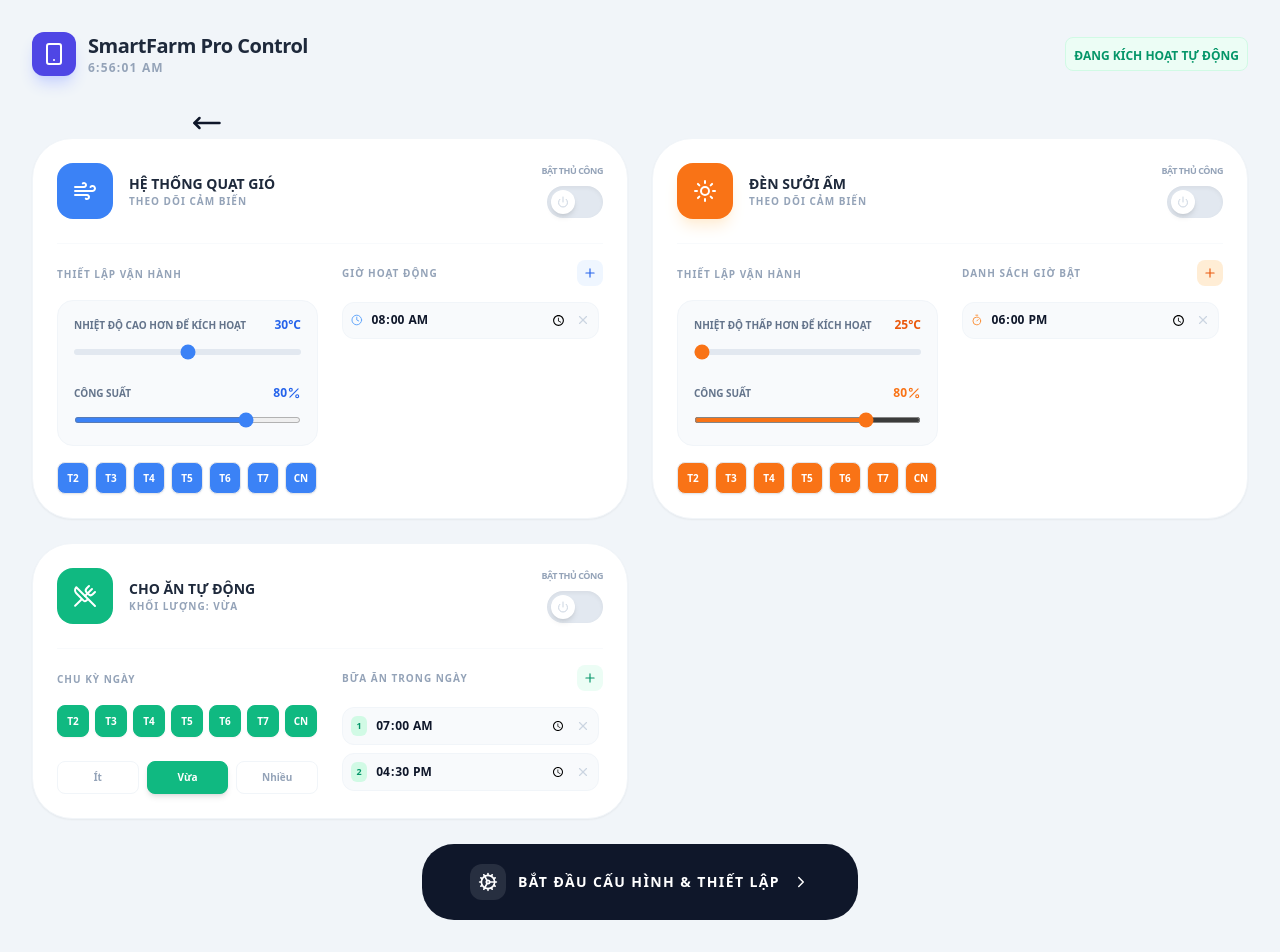
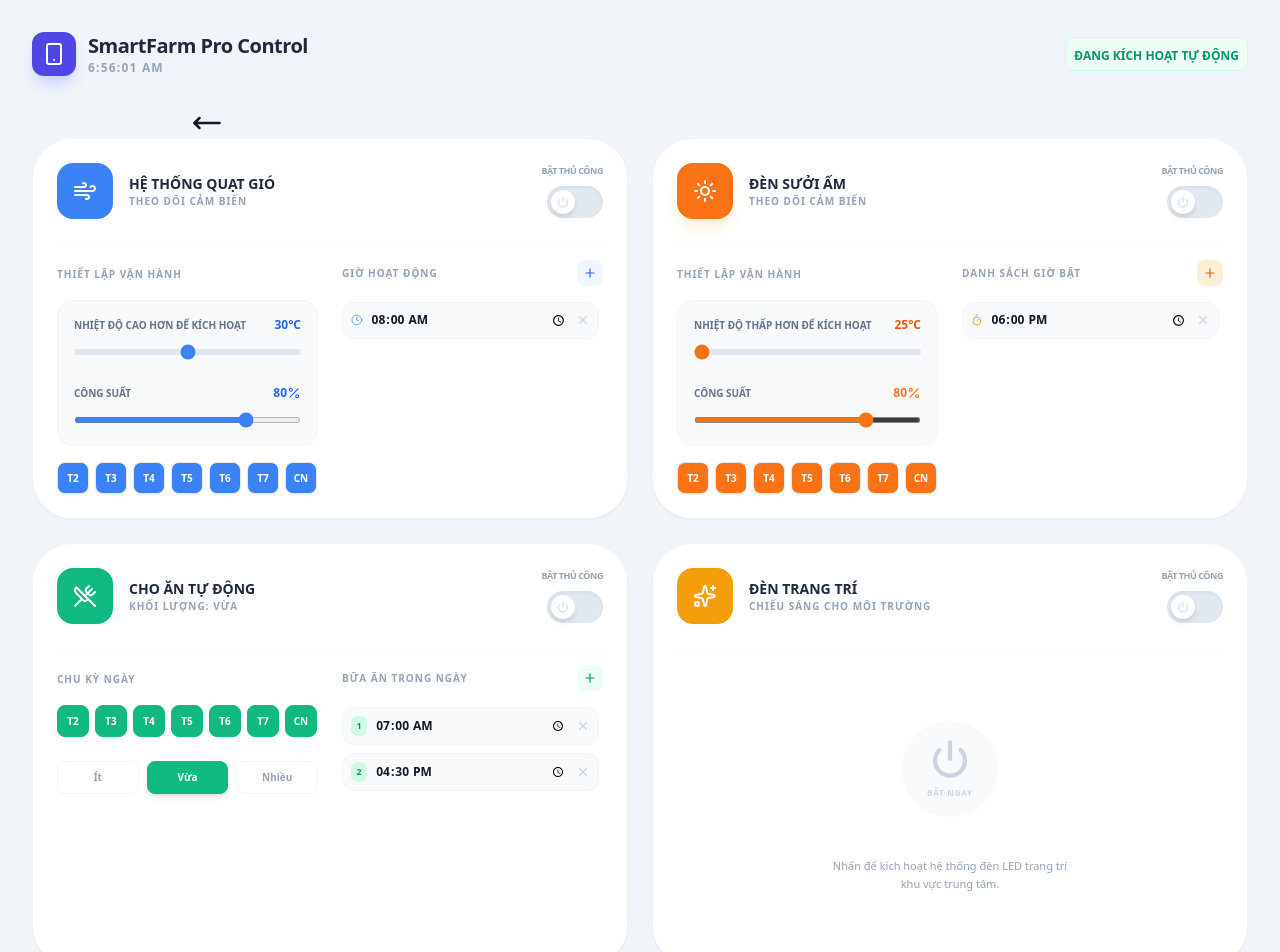
Before and after one commit to hiengianguyen/Chick_Care_UI, a React (Vite) app: page /features in a window 1280 px wide. Shown: the top 952 px of the page. Built offline with nearby package versions, Linux system fonts and the light colour scheme; no server answers.

Commit message:
Light decor

```diff
--- a/src/Pages/Features/Features.jsx
+++ b/src/Pages/Features/Features.jsx
@@ -15,7 +15,8 @@ import {
   Power,
   MoveLeft,
   ChevronRight,
-  Cog
+  Cog,
+  Sparkles
 } from "lucide-react";
 import { data, useNavigate } from "react-router-dom";
 import axios from "axios";
@@ -57,6 +58,11 @@ const Features = () => {
     selectedDays: ["T2", "T3", "T4", "T5", "T6", "T7", "CN"],
     isEditTime: false,
     mode: "Tự động"
+  });
+
+  // 3. Cho ăn (Feeder)
+  const [lightDecorConfig, setLightDecorConfig] = useState({
+    active: false
   });
 
   useEffect(() => {
@@ -109,12 +115,19 @@ const Features = () => {
     });
   };
 
-  const handleData = () => {
-    const dataList = {
-      fan: fanConfig,
-      light: lightConfig,
-      feed: feederConfig
-    };
+  const handleData = (lightMode, dataLight) => {
+    let dataList;
+    if (lightMode) {
+      dataList = {
+        lightDecor: dataLight
+      };
+    } else {
+      dataList = {
+        fan: fanConfig,
+        light: lightConfig,
+        feed: feederConfig
+      };
+    }
 
     const sendData = async () => {
       await axios.post(`${API_BASE}/api/get_data_device`, dataList).finally(() => resetStateIsEditTime());
@@ -145,6 +158,13 @@ const Features = () => {
     const newTimes = [...config.times];
     newTimes[index] = value;
     setConfig({ ...config, times: newTimes, isEditTime: true });
+  };
+
+  const settingLight = () => {
+    setLightDecorConfig({ ...lightDecorConfig, active: !lightDecorConfig.active });
+    handleData(true, {
+      active: !lightDecorConfig.active
+    });
   };
 
   // --- GIAO DIỆN COMPONENT CON ---
@@ -466,10 +486,63 @@ const Features = () => {
               </div>
             </div>
           </div>
+
+          {/* --- KHỐI CHO ĂN (FEEDER) - GIỮ LẠI ĐỂ ĐỒNG BỘ --- */}
+          <div className="bg-white rounded-[2.5rem] p-6 shadow-sm border border-slate-100 space-y-6">
+            <div className="flex items-center justify-between">
+              <div className="flex items-center gap-4">
+                <div className={`p-4 rounded-2xl bg-amber-500 text-white`}>
+                  <Sparkles size={24} />
+                </div>
+                <div>
+                  <h2 className="font-black text-slate-800 uppercase text-sm">Đèn Trang Trí</h2>
+                  <p className="text-[10px] text-slate-400 font-bold uppercase tracking-widest">Chiếu sáng cho môi trường</p>
+                </div>
+              </div>
+
+              <div className="flex flex-col items-end gap-2">
+                <span className="text-[9px] font-black text-slate-400 uppercase tracking-tighter">Bật thủ công</span>
+                <button
+                  onClick={settingLight}
+                  className={`w-14 h-8 rounded-full relative transition-all duration-300 shadow-inner ${lightDecorConfig.active ? "bg-amber-500" : "bg-slate-200"}`}
+                >
+                  <div
+                    className={`absolute top-1 w-6 h-6 bg-white rounded-full shadow-md transition-all duration-300 flex items-center justify-center ${lightDecorConfig.active ? "right-1" : "left-1"}`}
+                  >
+                    <Power size={12} className={lightDecorConfig.active ? "text-amber-500" : "text-slate-300"} />
+                  </div>
+                </button>
+              </div>
+            </div>
+
+            <div className="gap-6 pt-4 border-t border-slate-50">
+              <div className="flex flex-col items-center justify-center py-12">
+                <button
+                  onClick={settingLight}
+                  className={`w-28 h-28 rounded-full flex flex-col items-center justify-center gap-2 transition-all duration-500 border-8 ${
+                    lightDecorConfig.active
+                      ? "bg-white border-amber-50 text-amber-500 shadow-2xl shadow-amber-100 scale-105"
+                      : "bg-slate-50 border-white text-slate-300"
+                  }`}
+                >
+                  <Power size={40} strokeWidth={2.5} />
+                  <span className="text-[8px] font-black uppercase tracking-widest">
+                    {lightDecorConfig.active ? "Tắt ngay" : "Bật ngay"}
+                  </span>
+                </button>
+
+                <div className="mt-8 text-center">
+                  <p className="text-[11px] font-medium text-slate-400 max-w-[240px] leading-relaxed">
+                    Nhấn để {lightDecorConfig.active ? "ngắt kết nối" : "kích hoạt"} hệ thống đèn LED trang trí khu vực trung tâm.
+                  </p>
+                </div>
+              </div>
+            </div>
+          </div>
         </main>
         <div className="pt-6 border-t border-slate-100 flex justify-center">
           <button
-            onClick={() => handleData()}
+            onClick={() => handleData(false)}
             className="group relative flex items-center gap-3 px-12 py-5 bg-slate-900 text-white rounded-[2rem] font-black text-sm uppercase tracking-widest hover:bg-indigo-600 hover:shadow-2xl hover:shadow-indigo-200 transition-all duration-300 active:scale-95"
           >
             <div className="p-2 bg-white/10 rounded-xl group-hover:rotate-90 transition-transform duration-500">
```
